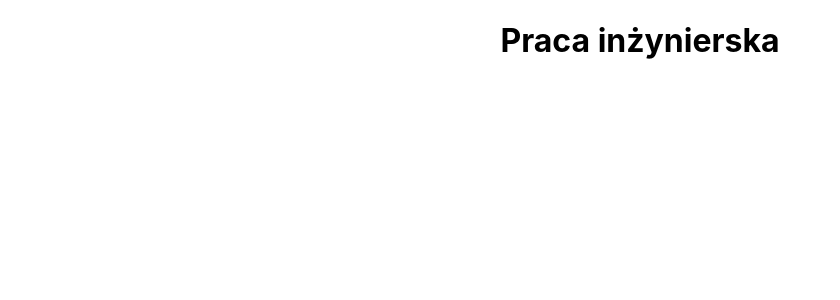
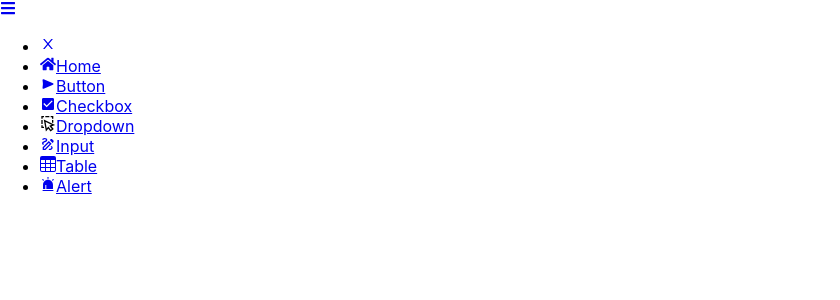
Before and after one commit to artiko10/AplikacjaRepo, a React (Create React App) app in the folder apkatesty/: page / in a window 1280 px wide. Shown: the top 300 px of the page, without its empty margins (0-840 px from the left). Built offline with nearby package versions, Linux system fonts and the light colour scheme.

Commit message:
Wstawienie ikon

```diff
--- a/apkatesty/package.json
+++ b/apkatesty/package.json
@@ -6,6 +6,8 @@
     "cra-template": "1.2.0",
     "react": "^18.2.0",
     "react-dom": "^18.2.0",
+    "react-icons": "^4.4.0",
+    "react-router-dom": "^6.4.2",
     "react-scripts": "5.0.1"
   },
   "scripts": {
--- a/apkatesty/src/App.js
+++ b/apkatesty/src/App.js
@@ -1,10 +1,17 @@
 import './App.css';
+import Sidebar from './components/Sidebar/Sidebar';
+import { BrowserRouter as Router, Routes, Route } from 'react-router-dom';
 
 function App() {
   return (
-    <div className="App">
-     <h1>Praca inżynierska</h1>
-    </div>
+    <>
+    <Router>
+      <Sidebar />
+      <Routes>
+        <Route path='/' />
+      </Routes>
+     </Router>
+    </>
   );
 }
 
--- a/apkatesty/src/components/Sidebar/Sidebar.js
+++ b/apkatesty/src/components/Sidebar/Sidebar.js
@@ -0,0 +1,43 @@
+import React, { useState } from 'react';
+import * as FaIcons from 'react-icons/fa';
+import * as AiIcons from 'react-icons/ai';
+import { Link } from 'react-router-dom';
+import { LeftbarData } from './SidebarData'
+
+function Sidebar() {
+const [leftbar, setLeftbar] = useState(false);
+const showLeftbar = () => setLeftbar(!leftbar);
+
+  return (
+    <>
+        <div className="sidebar">
+            <Link to="#" className='menu-bars'>
+               <FaIcons.FaBars/>
+            </Link>
+        </div>
+        <nav className={leftbar ? 'nav-menu active' : 'nav-menu'}>
+            <ul className='nav-menu-items'>
+                <li className="navbar-toggle">
+                    <Link to="#" className='menu-bars'>
+                    <AiIcons.AiOutlineClose/>
+                    </Link>
+                </li>
+                {LeftbarData.map((item, index) => {
+                    return (
+                        <li key={index} className={item.cName}>
+                            <Link to={item.path}>
+                                {item.icon}
+                                <span>{item.title}</span>
+                            </Link>
+                        </li>
+
+                    )
+                })}
+            </ul>
+        </nav>
+
+    </>
+  )
+}
+
+export default Sidebar
--- a/apkatesty/src/components/Sidebar/SidebarData.js
+++ b/apkatesty/src/components/Sidebar/SidebarData.js
@@ -0,0 +1,53 @@
+import React from 'react'
+import * as FaIcons from 'react-icons/fa';
+import * as AiIcons from 'react-icons/ai';
+import * as IoIcons from 'react-icons/io';
+import * as GiIcons from 'react-icons/gi';
+import * as GrIcons from 'react-icons/gr';
+import * as MdIcons from 'react-icons/md';
+import * as BsIcons from 'react-icons/bs';
+
+export const LeftbarData = [
+    {
+        title: 'Home',
+        path: '/',
+        icon: <FaIcons.FaHome />,
+        cName: 'nav-text'
+    },
+    {
+        title: 'Button',
+        path: '/button',
+        icon: <GiIcons.GiPlayButton />,
+        cName: 'nav-text'
+    },
+    {
+        title: 'Checkbox',
+        path: '/checkbox',
+        icon: <IoIcons.IoMdCheckbox />,
+        cName: 'nav-text'
+    },
+    {
+        title: 'Dropdown',
+        path: '/dropdown',
+        icon: <GrIcons.GrSelect />,
+        cName: 'nav-text'
+    },
+    {
+        title: 'Input',
+        path: '/input',
+        icon: <MdIcons.MdOutlineDraw />,
+        cName: 'nav-text'
+    },
+    {
+        title: 'Table',
+        path: '/table',
+        icon: <BsIcons.BsTable />,
+        cName: 'nav-text'
+    },
+    {
+        title: 'Alert',
+        path: '/alert',
+        icon: <AiIcons.AiFillAlert />,
+        cName: 'nav-text'
+    },
+]
```
Also changed, not shown: 1 other file (tests, documents, lock files or other folders).
